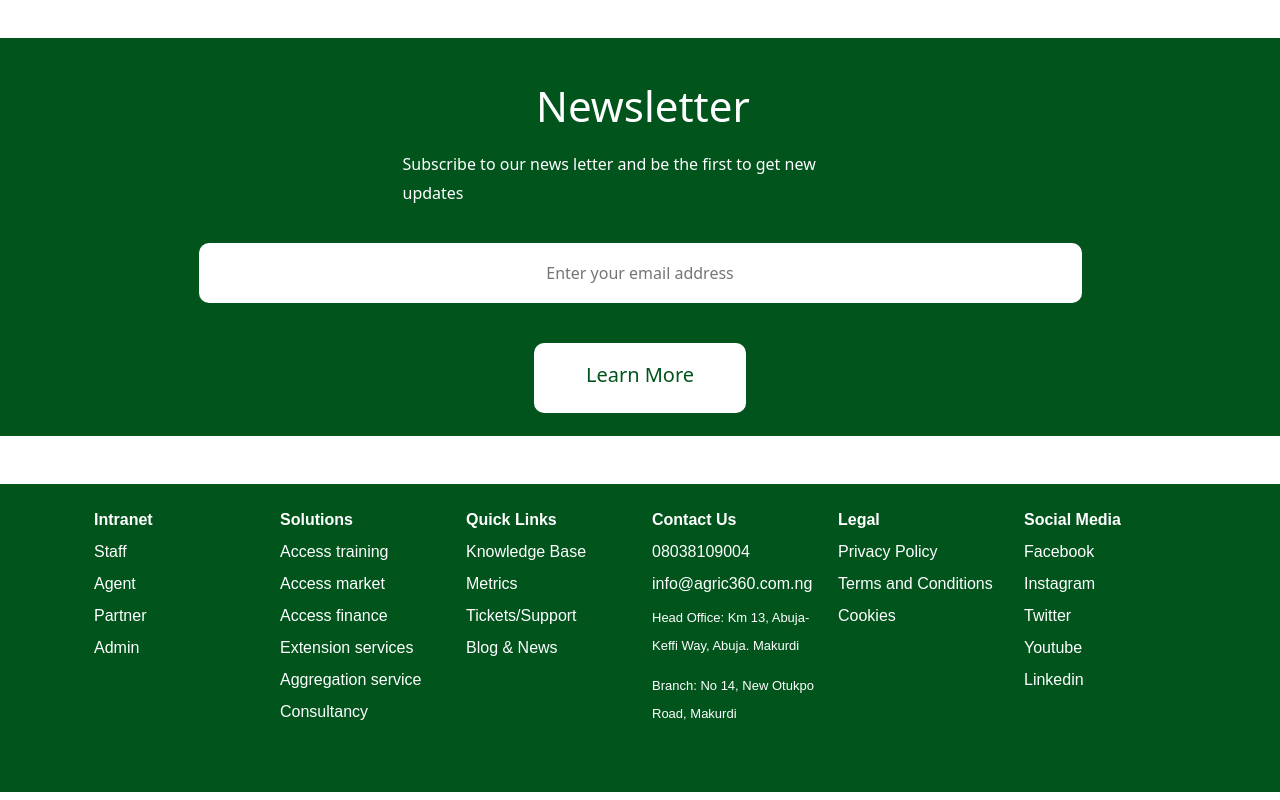
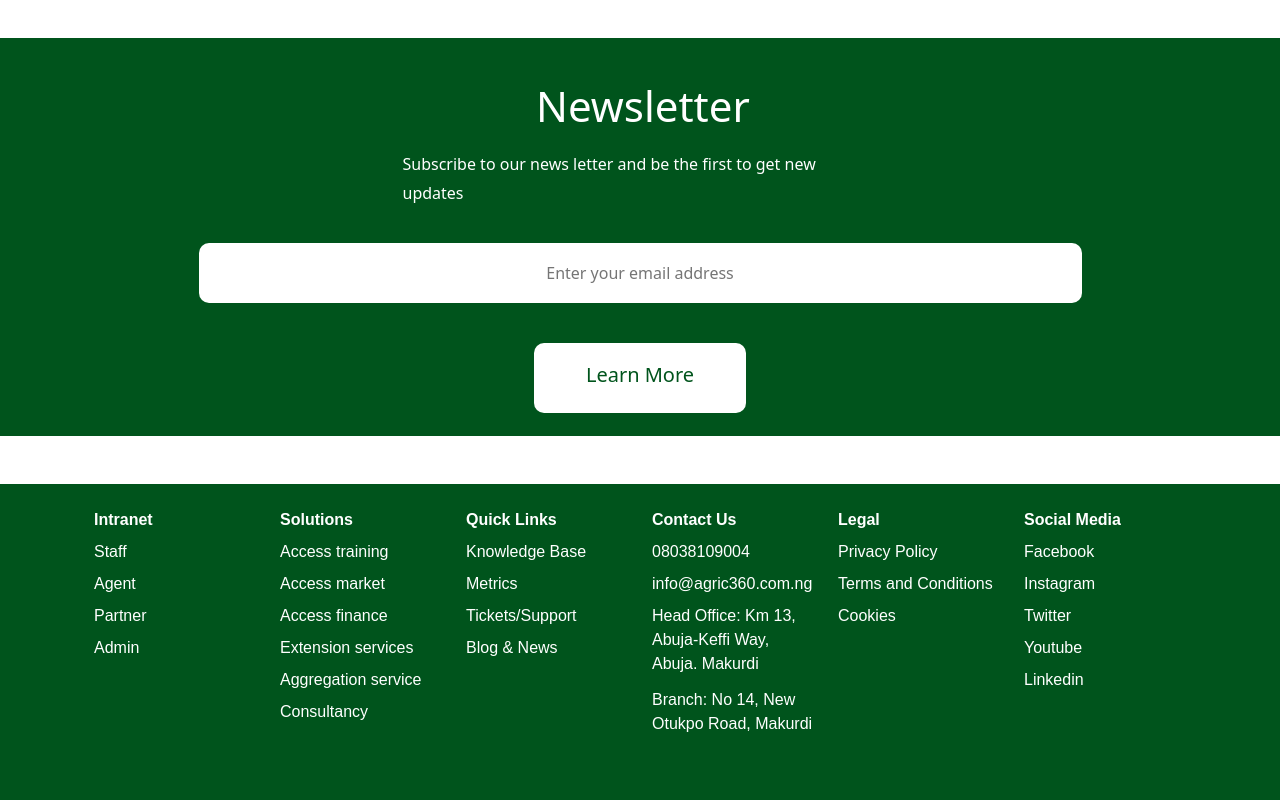
Before and after one commit to MuhammadShameel/agric-360-landing-page, a website: page index.html in a window 1280 px wide. Shown: the part 5155-5955 px from the top of the page. Drawn offline with nearby package versions, Linux system fonts and the light colour scheme.

Commit message:
list remove

```diff
--- a/index.html
+++ b/index.html
@@ -731,14 +731,11 @@
                         <li class="text-white text-sm mb-2 Footer-2">info@agric360.com.ng
 
                         </li>
-                        <ul class="list-unstyled Another-list">
-                            <li class="text-white text-sm mb-2 Footer-2">Head Office: Km 13, Abuja-Keffi Way, Abuja.
-                                Makurdi
+                        <li class="text-white text-sm mb-2 Footer-2">Head Office: Km 13, Abuja-Keffi Way, Abuja.
+                            Makurdi
 
-                            </li>
-                            <li></li>
-                            <li class="text-white text-sm mb-2 pt-1"> Branch: No 14, New Otukpo Road, Makurdi</li>
-                        </ul>
+                        </li>
+                        <li class="text-white text-sm mb-2 pt-1"> Branch: No 14, New Otukpo Road, Makurdi</li>
 
 
 
```
